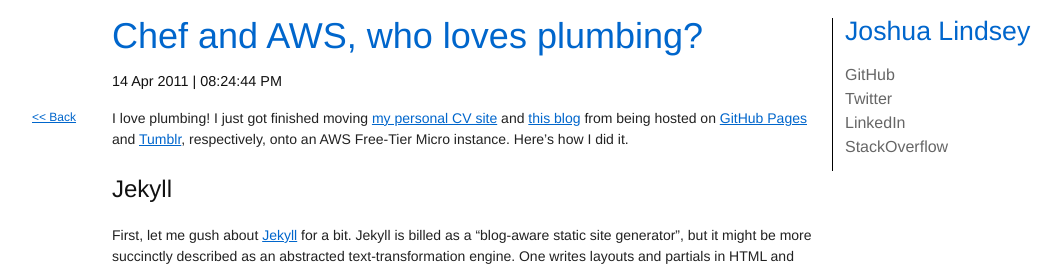
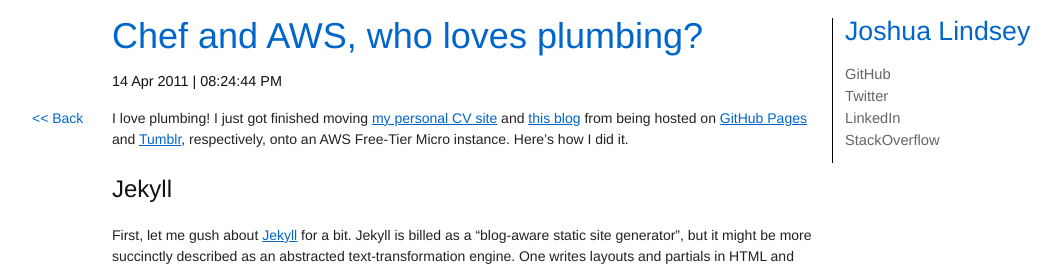
Before and after one commit to jlindsey/blog, a Jekyll site: the page built from _posts/2011-04-14-chef-and-aws-who-loves-plumbing.markdown, in a window 1280 px wide. Shown: the top 266 px of the page, without its empty margins (53-1114 px from the left). Built offline with Jekyll 4.4.1, drawn with Linux system fonts in a browser that asks for light colours; Markdown is read by kramdown in place of the engine named in the settings; comment, search, counter and statistics services are not loaded.

Commit message:
Moar tweeksz

```diff
--- a/_layouts/post.html
+++ b/_layouts/post.html
@@ -3,7 +3,7 @@
 ---
 <h1><a class="post-title" href="/blog{{ page.url }}">{{ page.title }}</a></h1>
 <h4>{{ page.date | date_to_string }} | {{ page.time }}</h4>
-<span class="pull-2"><a href="/blog">&lt;&lt; Back</a></span>
+<span class="pull-2"><a href="/blog" class="post-backlink">&lt;&lt; Back</a></span>
 
 {{ content }}
 
--- a/css/screen.css
+++ b/css/screen.css
@@ -3,7 +3,8 @@
 
 pre, code, tt { background-color: #EEE; overflow: auto; }
 
-.post-title { text-decoration: none }
+.post-title { text-decoration: none; }
+.post-backlink { text-decoration: none; font-size: 14px; }
 .sidebar { border-left: 1px solid black; padding: 0 0 1em 1em; }
 .backlink { text-decoration: none; font-size: 20pt; }
-.sidebar-link { text-decoration: none; font-size: 12pt; }
+.sidebar-link { text-decoration: none; font-size: 11pt; }
```
